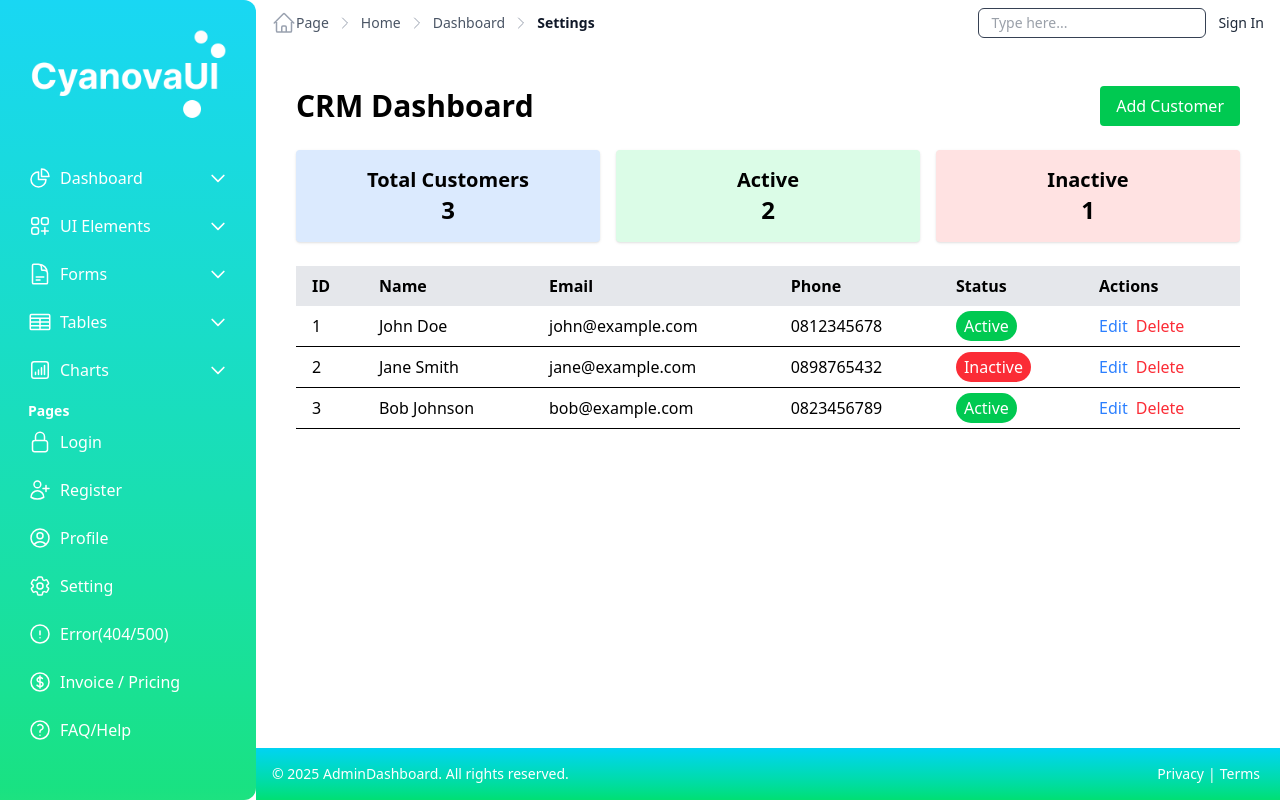
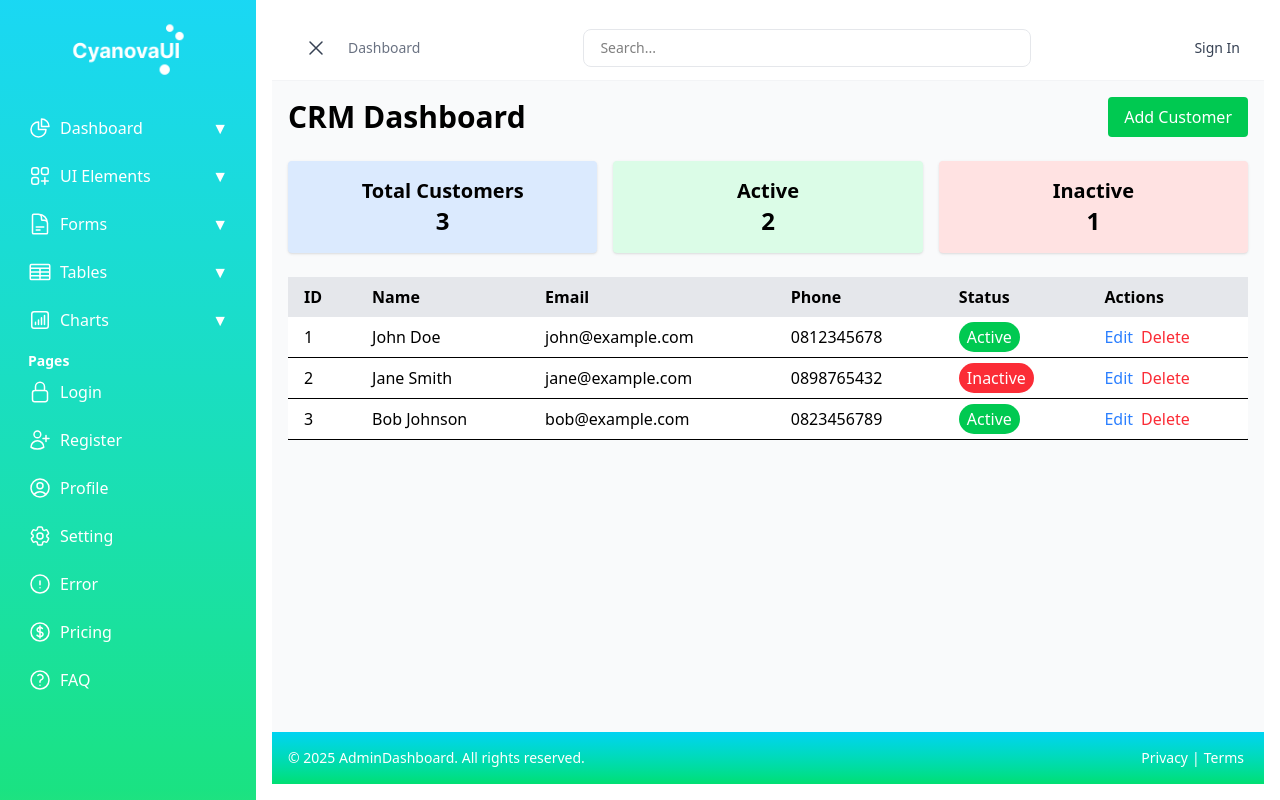
Before and after one commit to GuitarNoa/my-wdashboard-rejs, a React (Vite) app: page /CRM in a window 1280 px wide. Built offline with nearby package versions, Linux system fonts and the light colour scheme.

Commit message:
Update modified:   src/App.jsx modified:   src/components/Header.jsx modified:   src/components/Sidebar.jsx modified:   src/layouts/DefaultLayout.jsx

```diff
--- a/src/App.jsx
+++ b/src/App.jsx
@@ -48,6 +48,15 @@ export default function App() {
     setTimeout(() => setLoading(false), 1000);
   }, []);
 
+  // ✅ เพิ่มตรงนี้
+  if (loading) {
+    return (
+      <div className="flex items-center justify-center h-screen">
+        <h1 className="text-xl">Loading...</h1>
+      </div>
+    );
+  }
+
   return (
     <>
       <Routes>
--- a/src/components/Header.jsx
+++ b/src/components/Header.jsx
@@ -1,28 +1,60 @@
-// components/Header.tsx
-import { BiMenu } from "react-icons/bi";
-import Breadcrumb from "./Breadcrumb";
+import { Bars3Icon, XMarkIcon } from "@heroicons/react/24/outline";
 
-export default function Header() {
+export default function Header({ onToggleSidebar, isSidebarOpen }) {
   return (
-    <header className="px-4 py-2 flex items-center justify-between">
-      {/* Left: Menu + Breadcrumb */}
-      <div className="flex items-center space-x-4">
-        {/* Breadcrumb (ซ่อนบนจอเล็ก) */}
-        <div className="hidden sm:block">
-          <Breadcrumb />
-        </div>
+    <header
+      className="
+        sticky top-0 z-30
+        flex items-center justify-between
+        px-6 py-3
+        bg-white/80 backdrop-blur
+        border-b border-gray-100
+      "
+    >
+      {/* LEFT */}
+      <div className="flex items-center gap-3">
+        <button
+          onClick={onToggleSidebar}
+          className="p-2 rounded-md hover:bg-gray-100 transition"
+        >
+          {isSidebarOpen ? (
+            <XMarkIcon className="w-6 h-6 text-gray-700" />
+          ) : (
+            <Bars3Icon className="w-6 h-6 text-gray-700" />
+          )}
+        </button>
+
+        <span className="hidden md:block text-sm text-gray-500">
+          Dashboard
+        </span>
       </div>
 
-      {/* Right: Search + Sign In */}
-      <div className="flex items-center space-x-3">
+      {/* CENTER */}
+      <div className="hidden md:flex flex-1 justify-center">
         <input
           type="text"
-          placeholder="Type here..."
-          className="hidden sm:block px-3 py-1 border rounded-md text-sm text-gray-700 focus:outline-none focus:ring focus:ring-blue-200"
+          placeholder="Search..."
+          className="
+            w-full max-w-md
+            px-4 py-2
+            border border-gray-200
+            rounded-lg text-sm
+            focus:outline-none
+            focus:ring-2 focus:ring-blue-200
+            transition
+          "
         />
+      </div>
+
+      {/* RIGHT */}
+      <div className="flex items-center gap-4">
         <a
           href="/auth/login"
-          className="text-sm font-medium text-gray-800 hover:text-black"
+          className="
+            text-sm font-medium
+            text-gray-700 hover:text-black
+            transition
+          "
         >
           Sign In
         </a>
--- a/src/components/Sidebar.jsx
+++ b/src/components/Sidebar.jsx
@@ -3,8 +3,6 @@ import { NavLink } from "react-router-dom";
 import {
   ChartPieIcon,
   UserCircleIcon,
-  Bars3Icon,
-  XMarkIcon,
   SquaresPlusIcon,
   DocumentTextIcon,
   TableCellsIcon,
@@ -16,23 +14,19 @@ import {
   CurrencyDollarIcon,
   QuestionMarkCircleIcon,
 } from "@heroicons/react/24/outline";
-// import Logo from "../assets/MetreeUI.png";
+
 import Logo from "../assets/Logo-v3.png";
 
-export default function Sidebar() {
+export default function Sidebar({ isOpen }) {
   const [openMenu, setOpenMenu] = useState(null);
-  const [isOpen, setIsOpen] = useState(false);
 
   const toggleMenu = (menu) => {
     setOpenMenu(openMenu === menu ? null : menu);
   };
 
-  const closeSidebar = () => {
-    if (window.innerWidth < 768) setIsOpen(false);
-  };
-
   const baseLinkStyle =
     "flex items-center gap-2 px-3 py-2 rounded-lg transition hover:bg-gradient-to-r hover:from-indigo-500 hover:to-teal-400";
+
   const activeLinkStyle = "bg-gradient-to-r from-indigo-600 to-teal-500";
 
   const menus = [
@@ -88,7 +82,7 @@ export default function Sidebar() {
         { to: "/charts/lines", label: "Line" },
         { to: "/charts/pies", label: "Pie" },
         { to: "/charts/polararea", label: "PolarArea" },
-        { to: "/charts/radars", label: "Radars" },
+        { to: "/charts/radars", label: "Radar" },
         { to: "/charts/scatter", label: "Scatter" },
       ],
     },
@@ -99,47 +93,29 @@ export default function Sidebar() {
     { to: "/auth/register", label: "Register", icon: UserPlusIcon },
     { to: "/profile", label: "Profile", icon: UserCircleIcon },
     { to: "/setting", label: "Setting", icon: Cog6ToothIcon },
-    { to: "/error", label: "Error(404/500)", icon: ExclamationCircleIcon },
-    { to: "/pricing", label: "Invoice / Pricing", icon: CurrencyDollarIcon },
-    { to: "/faq", label: "FAQ/Help", icon: QuestionMarkCircleIcon },
+    { to: "/error", label: "Error", icon: ExclamationCircleIcon },
+    { to: "/pricing", label: "Pricing", icon: CurrencyDollarIcon },
+    { to: "/faq", label: "FAQ", icon: QuestionMarkCircleIcon },
   ];
 
   return (
-    <>
-      {/* Hamburger Mobile */}
-      <button
-        className="md:hidden fixed top-4 right-4 z-50 p-3 bg-gradient-to-t from-green-400 to-cyan-400 text-white rounded-lg shadow-lg"
-        onClick={() => setIsOpen(!isOpen)}
-      >
-        {isOpen ? (
-          <XMarkIcon className="w-7 h-7" />
-        ) : (
-          <Bars3Icon className="w-7 h-7" />
-        )}
-      </button>
-
-      {/* Overlay */}
-      {isOpen && (
-        <div
-          className="fixed inset-0 bg-black/30 z-40 md:hidden"
-          onClick={() => setIsOpen(false)}
-        />
-      )}
-
-      {/* Sidebar */}
-      <aside
-        className={`fixed top-0 left-0 z-50 w-64 h-screen
+    <aside
+      className={`
+        top-0 left-0 z-50 h-screen w-64
         bg-gradient-to-t from-green-400/90 to-cyan-400/90
-      text-white p-4 overflow-y-auto backdrop-blur-md rounded-r-xl
-        ${isOpen ? "translate-x-0" : "-translate-x-full"} md:translate-x-0`}
-      >
+        text-white overflow-hidden
+        transform transition-transform duration-300 ease-in-out
+        ${isOpen ? "translate-x-0" : "-translate-x-full"}
+      `}
+    >
+      <div className="h-full flex flex-col overflow-y-auto p-4">
         {/* Logo */}
         <div className="flex justify-center mb-6">
-          <img src={Logo} alt="Logo" />
+          <img src={Logo} alt="Logo" className="w-32" />
         </div>
 
-        <nav className="space-y-2">
-          {/* Menus with sub-items */}
+        <nav className="space-y-2 flex-1">
+          {/* Menus */}
           {menus.map(({ key, label, icon: Icon, children }) => (
             <div key={key}>
               <button
@@ -148,27 +124,14 @@ export default function Sidebar() {
               >
                 <Icon className="w-6 h-6" />
                 <span>{label}</span>
-                <svg
-                  className={`w-5 h-5 ml-auto transition-transform ${
-                    openMenu === key ? "rotate-180" : ""
-                  }`}
-                  fill="none"
-                  stroke="currentColor"
-                  viewBox="0 0 24 24"
-                >
-                  <path
-                    strokeLinecap="round"
-                    strokeLinejoin="round"
-                    strokeWidth={2}
-                    d="M19 9l-7 7-7-7"
-                  />
-                </svg>
+                <span className="ml-auto">
+                  {openMenu === key ? "▲" : "▼"}
+                </span>
               </button>
+
               <div
-                className={`transition-[max-height,opacity] duration-300 ease-in-out overflow-hidden ${
-                  openMenu === key
-                    ? "max-h-screen opacity-100"
-                    : "max-h-0 opacity-0"
+                className={`overflow-hidden transition-all duration-300 ${
+                  openMenu === key ? "max-h-96 opacity-100" : "max-h-0 opacity-0"
                 }`}
               >
                 <ul className="mt-2 flex flex-col gap-2 pl-6">
@@ -176,11 +139,10 @@ export default function Sidebar() {
                     <li key={to}>
                       <NavLink
                         to={to}
-                        onClick={closeSidebar}
                         className={({ isActive }) =>
                           `${baseLinkStyle} ${
                             isActive ? activeLinkStyle : ""
-                          } block px-2 py-2`
+                          } text-sm`
                         }
                       >
                         {label}
@@ -194,11 +156,11 @@ export default function Sidebar() {
 
           {/* Static Pages */}
           <span className="px-3 py-2 text-sm font-semibold">Pages</span>
+
           {singleLinks.map(({ to, label, icon: Icon }) => (
             <NavLink
               key={to}
               to={to}
-              onClick={closeSidebar}
               className={({ isActive }) =>
                 `${baseLinkStyle} ${isActive ? activeLinkStyle : ""}`
               }
@@ -208,7 +170,7 @@ export default function Sidebar() {
             </NavLink>
           ))}
         </nav>
-      </aside>
-    </>
+      </div>
+    </aside>
   );
 }
--- a/src/layouts/DefaultLayout.jsx
+++ b/src/layouts/DefaultLayout.jsx
@@ -4,20 +4,30 @@ import Header from "../components/Header";
 import Footer from "../components/Footer";
 
 export default function DefaultLayout({ children }) {
-  const [isSidebarOpen, setIsSidebarOpen] = useState(false);
+  const [isSidebarOpen, setIsSidebarOpen] = useState(true);
 
   return (
-    <div className="flex min-h-screen bg-white">
-      {/* Sidebar - Desktop */}
-      <Sidebar />
-      {/* Main Content */}
-      <div className="flex flex-col flex-1 md:ml-64">
-        <Header />
-        {/* Header */}
-        {/* Page Content */}
-        <main className="flex-1 p-4 md:p-6 rounded-tl-2xl">
+    <div className="flex h-screen bg-white overflow-hidden">
+      {/* Sidebar */}
+      <div
+        className={`transition-all duration-300 ${
+          isSidebarOpen ? "w-64" : "w-0 "
+        }`}
+      >
+        <Sidebar isOpen={isSidebarOpen} />
+      </div>
+
+      {/* Main area */}
+      <div className="flex flex-col flex-1 transition-all duration-300 p-4">
+        <Header
+          onToggleSidebar={() => setIsSidebarOpen((prev) => !prev)}
+          isSidebarOpen={isSidebarOpen}
+        />
+
+        <main className="flex-1 bg-gray-50 overflow-y-auto">
           {children}
         </main>
+
         <Footer />
       </div>
     </div>
```
